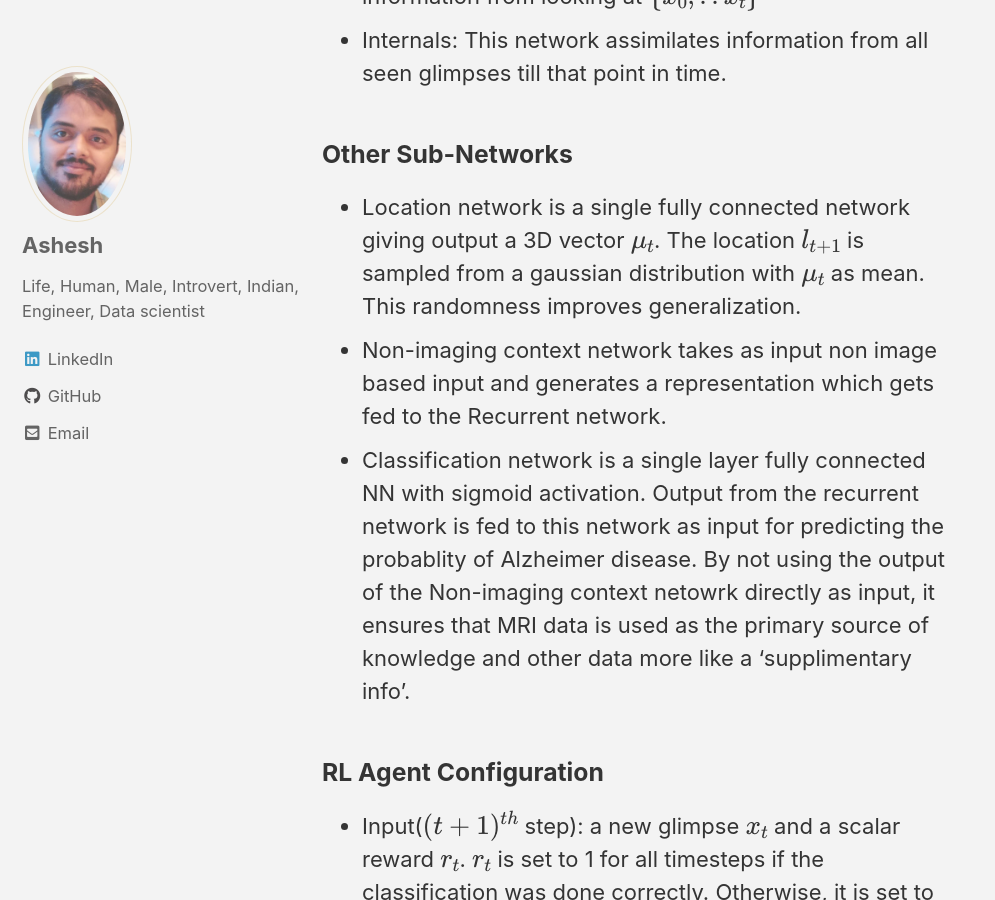
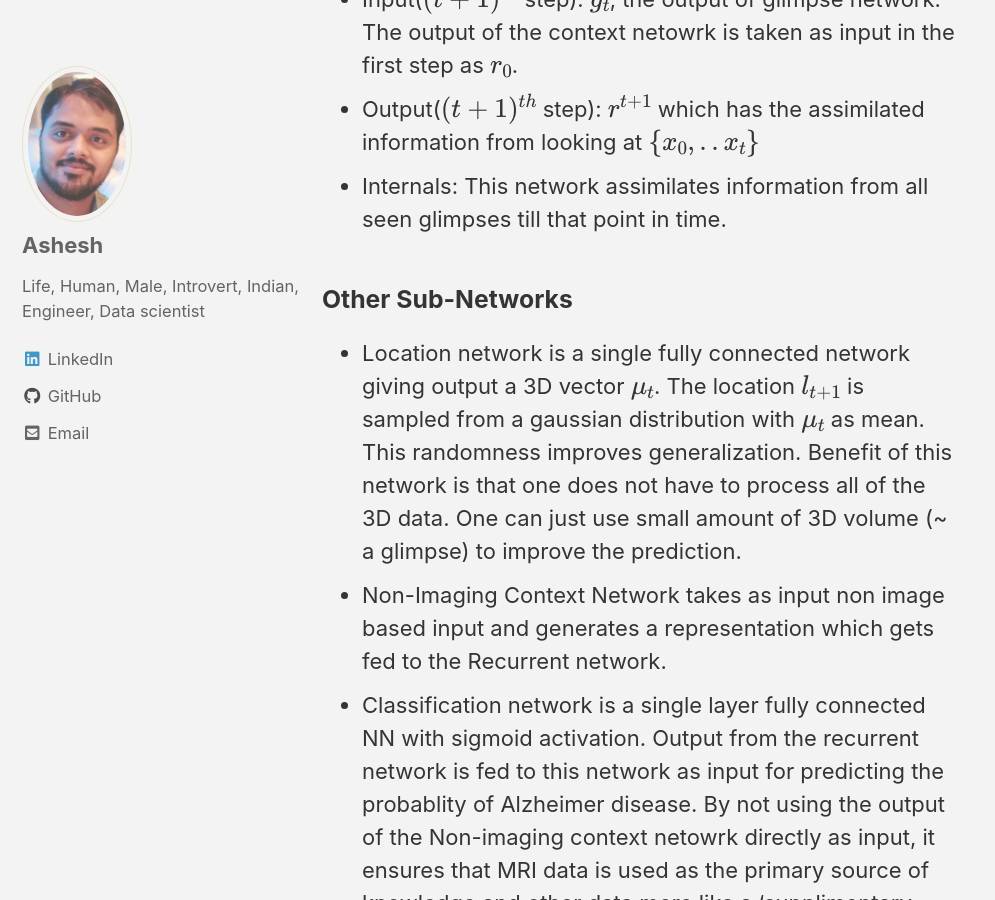
Before and after one commit to ashesh-0/ashesh.github.io, a Jekyll site: the page built from _pages/jh_cole.md, in a window 1280 px wide and 900 px high, scrolled down 2049 px. Shown: the whole window, without its empty margins (0-995 px from the left). Built offline with Jekyll 4.4.1, drawn with Linux system fonts in a browser that asks for light colours; cached includes are drawn as plain includes; formulas are drawn with MathJax 3; some of the changed text lies outside the part shown.

Commit message:
updated the location network content

```diff
--- a/_pages/jh_cole.md
+++ b/_pages/jh_cole.md
@@ -17,6 +17,7 @@ author_profile: true
 * It works on 3D MRI data of human brain primarily for prediction of Alzheimer disease. Novelty of the paper is more generalizability, more interpretebility and faster training time, all due to its novel architectural design. A RL agent is trained to find small 3D volumes of interest from which feature are generated which are subsequently assimilated with LSTM. Additionally, it naturally supports other forms of non-imaging input information by incorporating them as LSTM's initial state.
 
 ## Brief Description of Main Ideas
+An architecture tailor-made for MRI data processing is the main content of this paper. This architecture has been divided into multiple subnetworks as can be seen in image below. They are briefly described in following sections.
 <figure>
     <a href="../assets/images/james_cole_1.png"><img src="../assets/images/james_cole_1.png"></a>
     <figcaption>Proposed Architecture (Credits: https://arxiv.org/pdf/1910.04721.pdf).</figcaption>
@@ -34,8 +35,8 @@ author_profile: true
 * Internals: This network assimilates information from all seen glimpses till that point in time.
 
 ### Other Sub-Networks
-* Location network is a single fully connected network giving output a 3D vector $$\mu_t$$. The location $$l_{t+1}$$ is sampled from a gaussian distribution with $$\mu_t$$ as mean. This randomness improves generalization.
-* Non-imaging context network takes as input non image based input and generates a representation which gets fed to the Recurrent network.
+* Location network is a single fully connected network giving output a 3D vector $$\mu_t$$. The location $$l_{t+1}$$ is sampled from a gaussian distribution with $$\mu_t$$ as mean. This randomness improves generalization. Benefit of this network is that one does not have to process all of the 3D data. One can just use small amount of 3D volume (~ a glimpse) to improve the prediction.
+* Non-Imaging Context Network takes as input non image based input and generates a representation which gets fed to the Recurrent network.
 * Classification network is a single layer fully connected NN with sigmoid activation. Output from the recurrent network is fed to this network as input for predicting the probablity of Alzheimer disease. By not using the output of the Non-imaging context netowrk directly as input, it ensures that MRI data is used as the primary source of knowledge and other data more like a 'supplimentary info'.
 
 ### RL Agent Configuration
```
